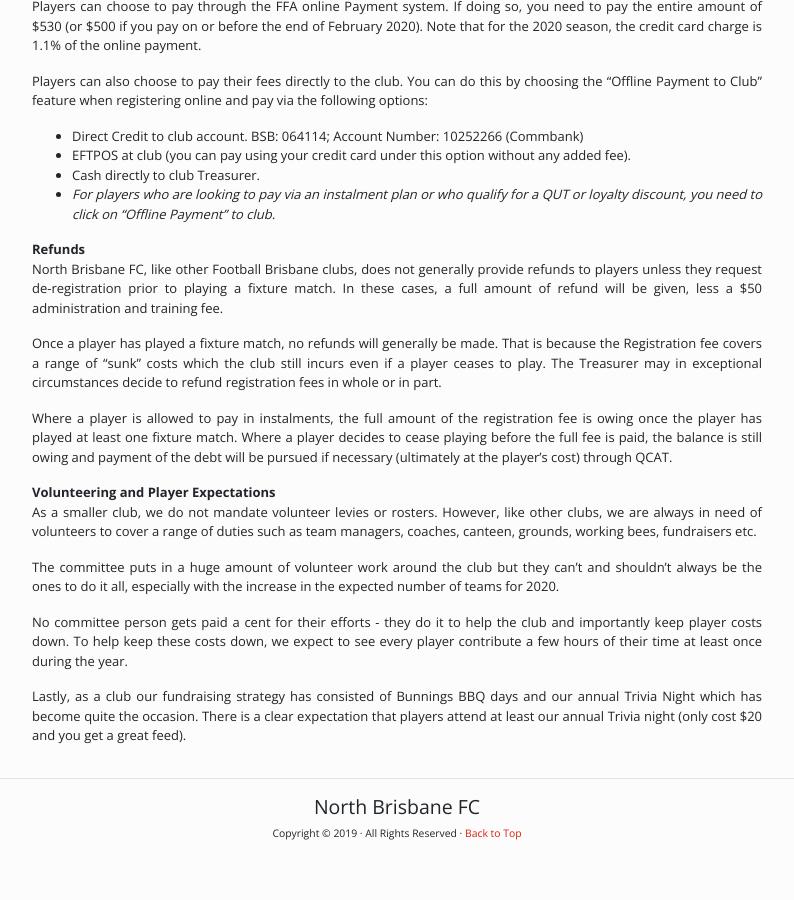
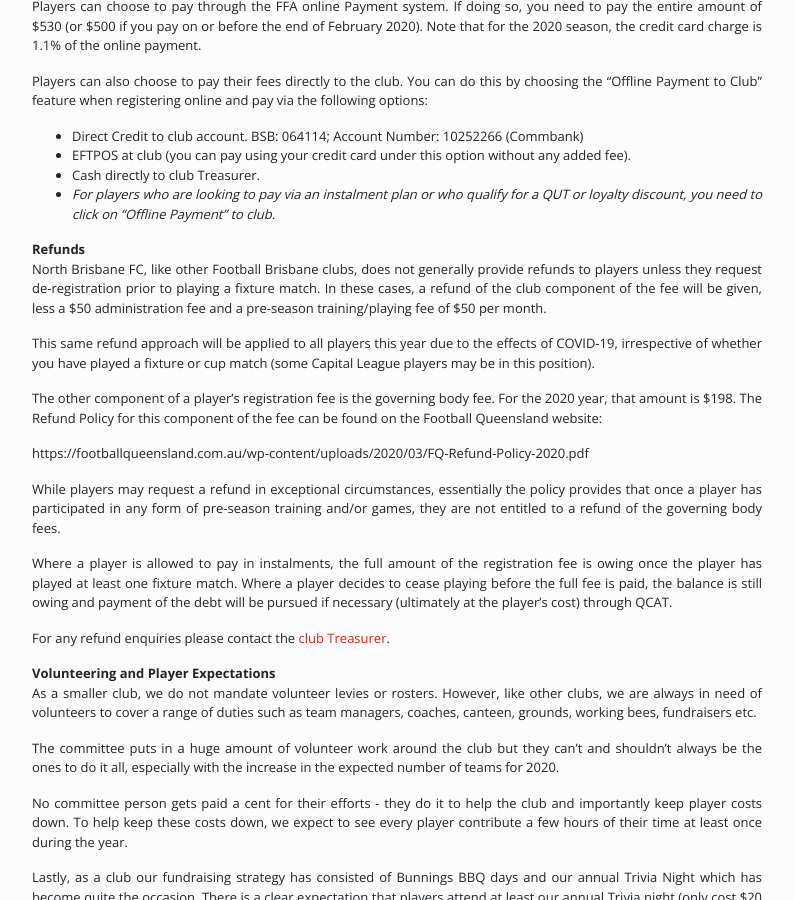
Before and after one commit to technicalnbfc/technicalnbfc.github.io, a Jekyll site: the page built from about/registration.md, in a window 1280 px wide and 900 px high, scrolled down 1144 px. Shown: the whole window, without its empty margins (243-1037 px from the left). Built offline with Jekyll 4.4.1, drawn with Linux system fonts in a browser that asks for light colours; nearby versions of some CDN libraries; before the commit the page ends 2002 px from its top, so only the background shows below that; some of the changed text lies outside the part shown.

Commit message:
Update of refund details and addition of hyperlink to committee page.

```diff
--- a/about/registration.md
+++ b/about/registration.md
@@ -8,7 +8,7 @@ published: true
   <div class="row top-buffer">
     <div class="col">
       <h1 class="text-center">{{ page.title }}</h1>
-      <h4 class="text-center">Updated for 2020</h4>
+      <h4 class="text-center">Updated 1 June 2020</h4>
     </div>
   </div>
   <hr>
@@ -61,11 +61,19 @@ Players can also choose to pay their fees directly to the club. You can do this
 * _For players who are looking to pay via an instalment plan or who qualify for a QUT or loyalty discount, you need to click on “Offline Payment” to club._
 
 __Refunds__
-North Brisbane FC, like other Football Brisbane clubs, does not generally provide refunds to players unless they request de-registration prior to playing a fixture match. In these cases, a full amount of refund will be given, less a $50 administration and training fee.
+North Brisbane FC, like other Football Brisbane clubs, does not generally provide refunds to players unless they request de-registration prior to playing a fixture match. In these cases, a refund of the club component of the fee will be given, less a $50 administration fee and a pre-season training/playing fee of $50 per month.
 
-Once a player has played a fixture match, no refunds will generally be made. That is because the Registration fee covers a range of “sunk” costs which the club still incurs even if a player ceases to play. The Treasurer may in exceptional circumstances decide to refund registration fees in whole or in part.
+This same refund approach will be applied to all players this year due to the effects of COVID-19, irrespective of whether you have played a fixture or cup match (some Capital League players may be in this position).
+
+The other component of a player's registration fee is the governing body fee. For the 2020 year, that amount is $198. The Refund Policy for this component of the fee can be found on the Football Queensland website:
+
+https://footballqueensland.com.au/wp-content/uploads/2020/03/FQ-Refund-Policy-2020.pdf
+
+While players may request a refund in exceptional circumstances, essentially the policy provides that once a player has participated in any form of pre-season training and/or games, they are not entitled to a refund of the governing body fees.
 
 Where a player is allowed to pay in instalments, the full amount of the registration fee is owing once the player has played at least one fixture match. Where a player decides to cease playing before the full fee is paid, the balance is still owing and payment of the debt will be pursued if necessary (ultimately at the player’s cost) through QCAT.
+
+For any refund enquiries please contact the [club Treasurer](../about/committee).
 
 
 __Volunteering and Player Expectations__
```
